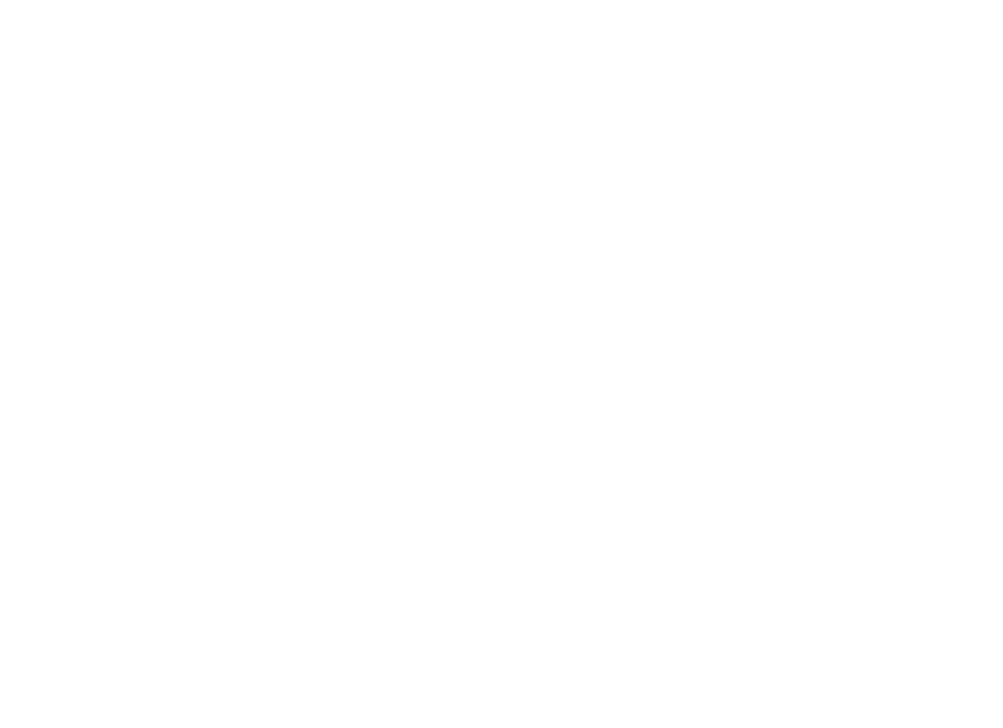
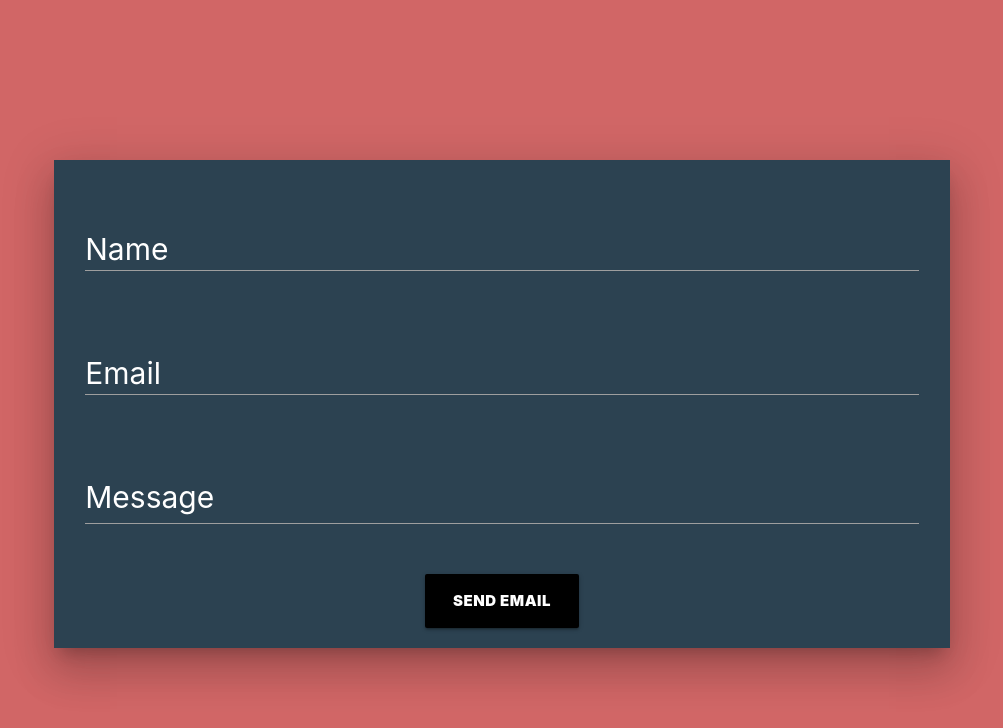
Before and after one commit to therealAJ/node-contact-form, a website: page public/index.html in a window 1280 px wide. Shown: the whole page, without its empty margins (138-1141 px from the left). Drawn offline with nearby package versions, Linux system fonts and the light colour scheme.

Commit message:
create front end form

```diff
--- /dev/null
+++ b/public/css/main.css
@@ -0,0 +1,127 @@
+html {
+    height: 100%;
+}
+
+body {
+    width: 100%;
+    height: 100%;
+    background-color: #D16666;
+}
+
+#form {
+    padding-top: 50px;
+    padding-bottom: 20px;
+    padding-left: 20px;
+    padding-right: 20px;
+    ;
+    background-color: #2C4251;
+    position: relative;
+    top: 20%;
+}
+
+.button-text {
+    font-weight: 900;
+}
+
+.login-text {
+    font-size: 2em !important;
+}
+
+#name-field {
+    margin-bottom: 20px;
+}
+
+#email-field {
+    margin-bottom: 20px;
+}
+
+#textarea1 {
+    font-size: 1.5em !important;
+}
+
+.input-field-text {
+    font-size: 1.5em !important;
+}
+
+
+/* label color */
+
+.input-field label {
+    color: white;
+    margin-top: -10px;
+}
+
+
+/* label focus color */
+
+.input-field input[type=email]:focus + label {
+    color: white;
+}
+
+
+/* label underline focus color */
+
+.input-field input[type=email]:focus {
+    border-bottom: 1px solid white !important;
+    box-shadow: 0 1px 0 0 white !important;
+}
+
+
+/* label focus color */
+
+.input-field input[type=email]:focus + label {
+    color: white;
+}
+
+
+/* label focus color */
+
+.input-field input[type=text]:focus + label {
+    color: white;
+}
+
+
+/* label underline focus color */
+
+.input-field input[type=text]:focus {
+    border-bottom: 1px solid white;
+    box-shadow: 0 1px 0 0 white;
+}
+
+
+/* label focus color */
+
+.input-field textarea:focus + label {
+    color: white !important;
+}
+
+
+/* label underline focus color */
+
+.input-field textarea:focus {
+    border-bottom: 1px solid white !important;
+    box-shadow: 0 1px 0 0 white !important;
+}
+
+
+/* valid color */
+
+.input-field input[type=text].valid {
+    border-bottom: 1px solid #000;
+    box-shadow: 0 1px 0 0 #000;
+}
+
+
+/* invalid color */
+
+.input-field input[type=text].invalid {
+    border-bottom: 1px solid #000;
+    box-shadow: 0 1px 0 0 #000;
+}
+
+
+/* icon prefix focus color */
+
+.input-field .prefix.active {
+    color: #000;
+}
--- a/public/index.html
+++ b/public/index.html
@@ -1,12 +1,65 @@
 <!DOCTYPE html>
-<html lang="en">
+<html>
 
 <head>
-    <meta charset="UTF-8">
-    <title>Contact Form</title>
+    <!--Import Google Icon Font-->
+    <link href="http://fonts.googleapis.com/icon?family=Material+Icons" rel="stylesheet">
+    <!--Import materialize.css-->
+    <!-- Compiled and minified CSS -->
+    <link rel="stylesheet" href="https://cdnjs.cloudflare.com/ajax/libs/materialize/0.97.5/css/materialize.min.css">
+
+    <!--Import main.css-->
+    <link type="text/css" rel="stylesheet" href="/public/css/main.css" />
+
+
+    <!--Let browser know website is optimized for mobile-->
+    <meta name="viewport" content="width=device-width, initial-scale=1.0" />
 </head>
 
 <body>
+    <!--Import jQuery before materialize.js-->
+    <script type="text/javascript" src="https://code.jquery.com/jquery-2.1.1.min.js"></script>
+    <!-- Compiled and minified JavaScript -->
+    <script src="https://cdnjs.cloudflare.com/ajax/libs/materialize/0.97.5/js/materialize.min.js"></script>
+
+
+    <div id="form" class="row container center
+        z-depth-5">
+
+        <form id="name-field" class="col s12">
+            <div class="row">
+                <div class="input-field col s12 white-text">
+                    <input class="input-field-text" id="name" type="text">
+                    <label for="name" class="login-text">Name</label>
+                </div>
+            </div>
+        </form>
+
+        <form id="email-field" class="col s12">
+            <div class="row">
+                <div class="input-field col s12 white-text">
+                    <input class="input-field-text" id="email" type="email" class="validate">
+                    <label for="email" class="login-text">Email</label>
+                </div>
+            </div>
+        </form>
+
+
+        <form id="message-field" class="col s12">
+            <div class="row">
+                <div class="input-field col s12 white-text">
+                    <textarea id="textarea1" class="materialize-textarea" type="text-area"></textarea>
+                    <label for="textarea1" class="login-text">Message</label>
+                </div>
+            </div>
+        </form>
+
+        <a class="waves-effect waves-light btn-large black homepage-buttons button-text center"> Send email </a>
+    </div>
+
+
+
+
 
 </body>
 
```
